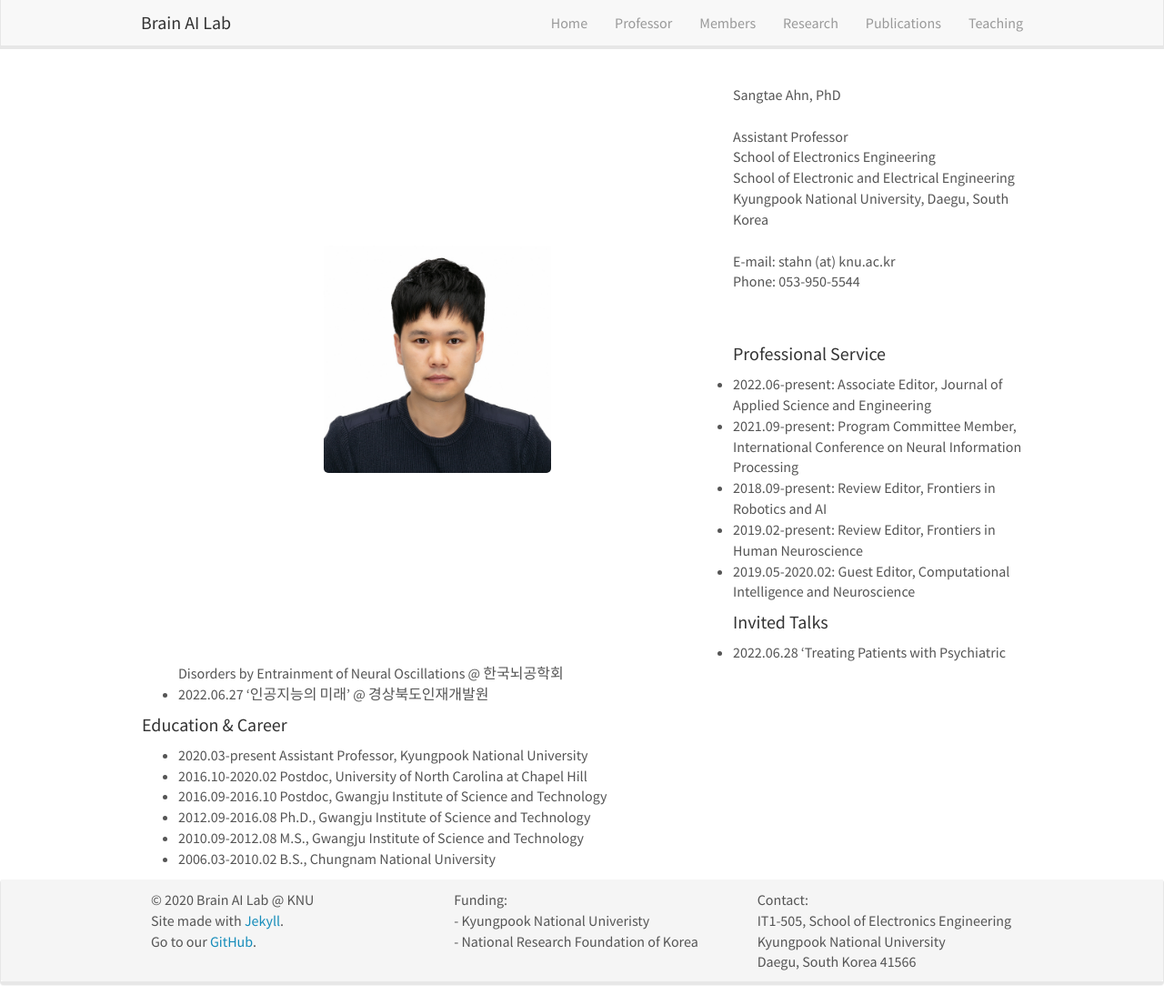
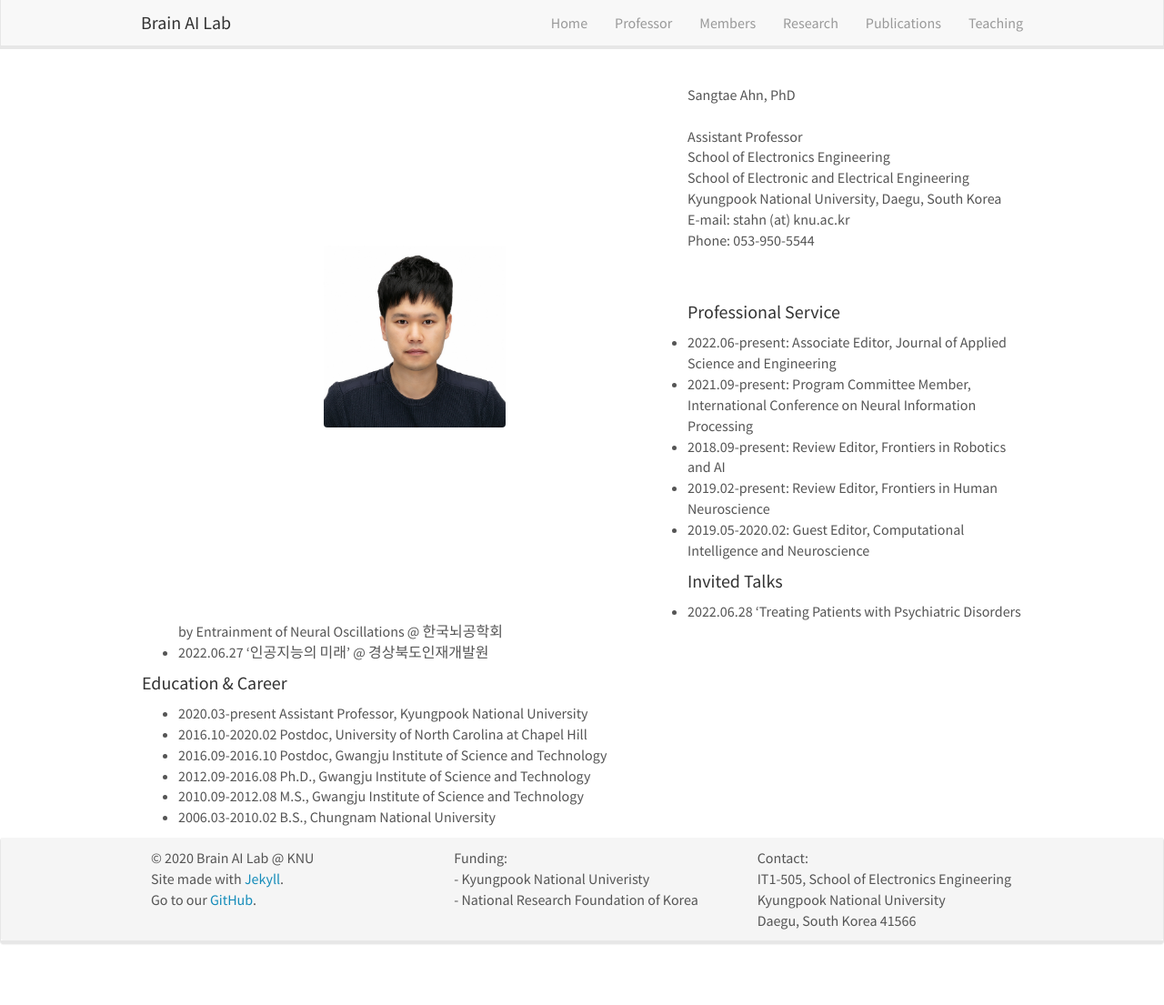
Before and after one commit to KNU-BrainAI/knu-brainai.github.io, a Jekyll site: the page built from _pages/professor.md, in a window 1280 px wide and 1105 px high. Shown: the whole window at 91% size. Built offline with Jekyll 4.4.1, drawn with Linux system fonts in a browser that asks for light colours; nearby versions of some CDN libraries.

Commit message:
Update professor.md

```diff
--- a/_pages/professor.md
+++ b/_pages/professor.md
@@ -6,14 +6,13 @@ sitemap: false
 permalink: /professor/
 ---
 
-![]({{ site.url }}{{ site.baseurl }}/images/teampic/stahn.jpg){: style="width: 250px; float: left; margin:200px"}
+![]({{ site.url }}{{ site.baseurl }}/images/teampic/stahn.jpg){: style="width: 200px; float: left; margin:200px"}
 <br/>
 Sangtae Ahn, PhD <br/><br/>
 Assistant Professor <br/>
 School of Electronics Engineering<br/>
 School of Electronic and Electrical Engineering<br/>
 Kyungpook National University, Daegu, South Korea<br/>
-<br/>
 E-mail: stahn (at) knu.ac.kr<br/>
 Phone: 053-950-5544<br/><br/>
 <br/>
```
